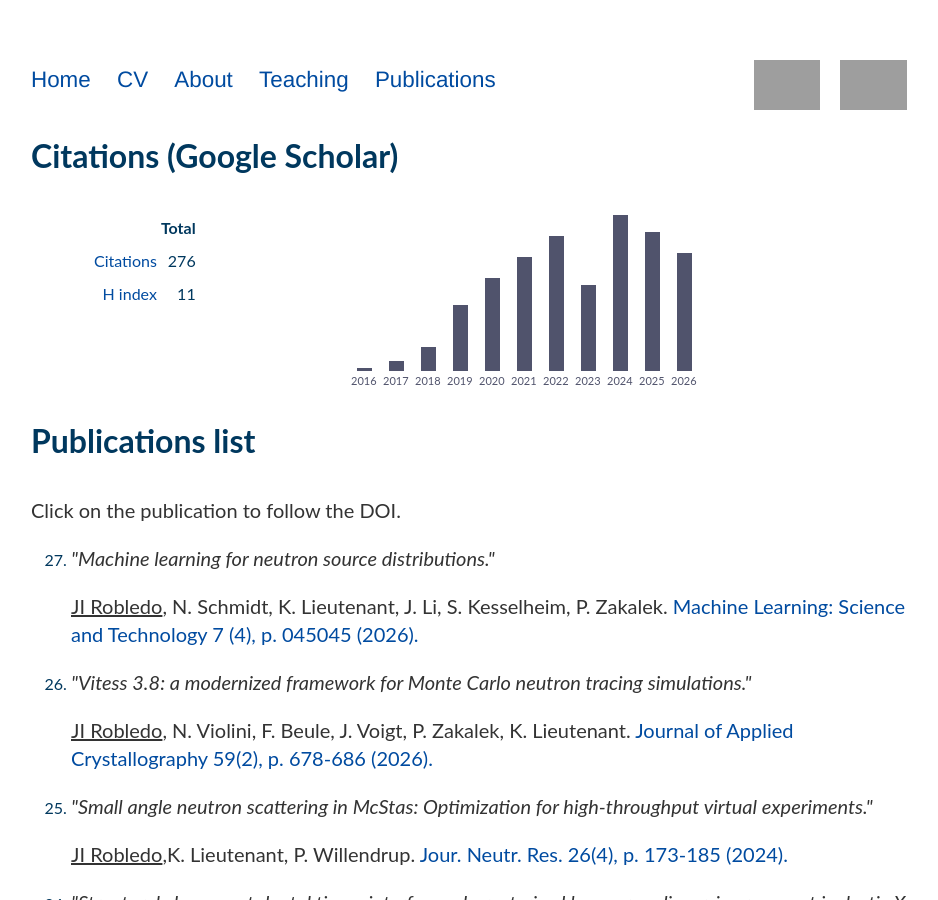
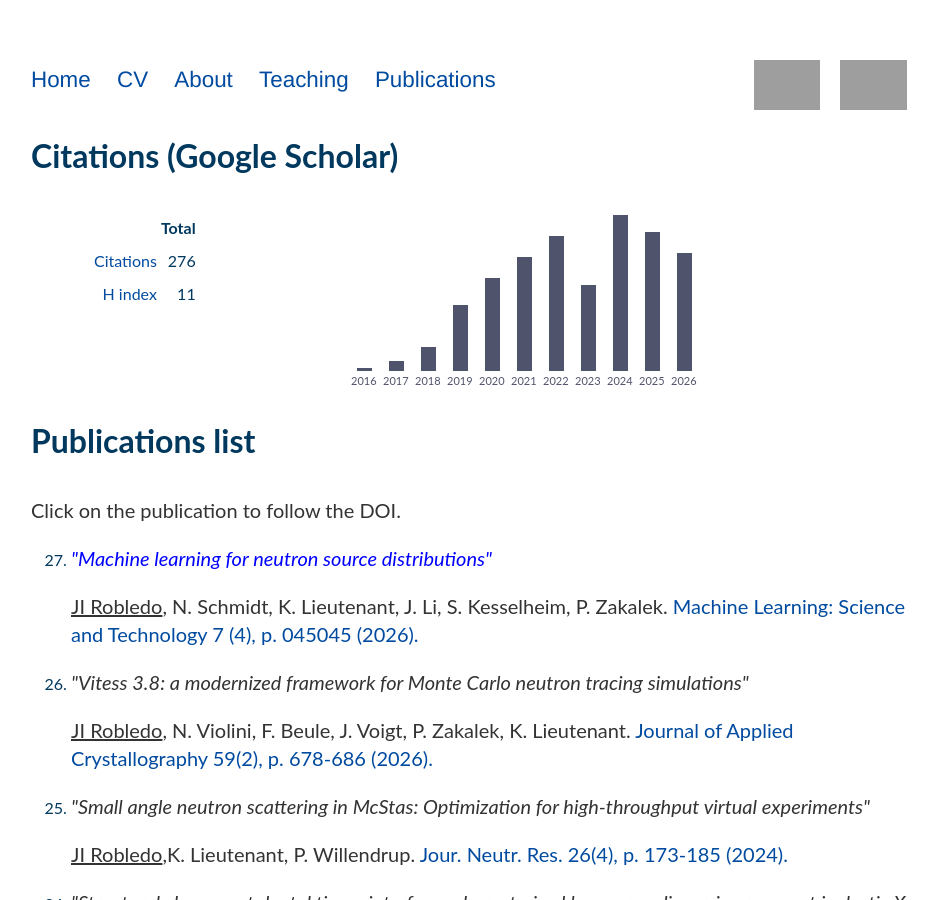
Before and after one commit to jorobledo/jorobledo.github.io, a Jekyll site: the page built from publications/index.html, in a window 1280 px wide and 900 px high. Shown: the whole window, without its empty margins (161-1099 px from the left). Built offline with Jekyll 4.4.1, drawn with Linux system fonts in a browser that asks for light colours; grey boxes are pictures that could not be loaded.

Commit message:
format color

```diff
--- a/publications/index.html
+++ b/publications/index.html
@@ -70,14 +70,14 @@ title: Publications
     Click on the publication to follow the DOI.
 </p>
 <ol reversed>
-    <li><p style="font-size:20px">
-        <i>"Machine learning for neutron source distributions."</i> </p><p style="font-size:20px"> <u>JI Robledo</u>, N. Schmidt, K. Lieutenant, J. Li, S. Kesselheim, P. Zakalek. <a href="https://doi.org/10.1088/2632-2153/ae8d7e"> Machine Learning: Science and Technology 7 (4), p. 045045 (2026). </a>
+    <li><p style="font-size:20px; color:blue;">
+        <i>"Machine learning for neutron source distributions"</i> </p><p style="font-size:20px"> <u>JI Robledo</u>, N. Schmidt, K. Lieutenant, J. Li, S. Kesselheim, P. Zakalek. <a href="https://doi.org/10.1088/2632-2153/ae8d7e"> Machine Learning: Science and Technology 7 (4), p. 045045 (2026). </a>
     </p></li>
     <li><p style="font-size:20px">
-        <i>"Vitess 3.8: a modernized framework for Monte Carlo neutron tracing simulations."</i> </p><p style="font-size:20px"> <u>JI Robledo</u>, N. Violini, F. Beule, J. Voigt, P. Zakalek, K. Lieutenant. <a href="https://doi.org/10.1107/S1600576726001093"> Journal of Applied Crystallography 59(2), p. 678-686 (2026). </a>
+        <i>"Vitess 3.8: a modernized framework for Monte Carlo neutron tracing simulations"</i> </p><p style="font-size:20px"> <u>JI Robledo</u>, N. Violini, F. Beule, J. Voigt, P. Zakalek, K. Lieutenant. <a href="https://doi.org/10.1107/S1600576726001093"> Journal of Applied Crystallography 59(2), p. 678-686 (2026). </a>
     </p></li>
     <li><p style="font-size:20px">
-        <i>"Small angle neutron scattering in McStas: Optimization for high-throughput virtual experiments."</i> </p><p style="font-size:20px"> <u>JI Robledo</u>,K. Lieutenant, P. Willendrup. <a href="https://doi.org/10.1177/10238166251313936"> Jour. Neutr. Res. 26(4), p. 173-185 (2024). </a>
+        <i>"Small angle neutron scattering in McStas: Optimization for high-throughput virtual experiments"</i> </p><p style="font-size:20px"> <u>JI Robledo</u>,K. Lieutenant, P. Willendrup. <a href="https://doi.org/10.1177/10238166251313936"> Jour. Neutr. Res. 26(4), p. 173-185 (2024). </a>
     </p></li>
     <li><p style="font-size:20px">
         <i>"Structural changes at dental tissue interfaces characterized by energy‐dispersive resonant inelastic X‐ray scattering and FTIR techniques"</i> </p><p style="font-size:20px"> H.J. Sanchez, J.J. Leani,  <u>JI Robledo</u>, M. Grenon, A. Marcelli, A. Migliori, Y. Wang, Z. Qi. <a href="https://doi.org/10.1002/xrs.3454"> X-Ray Spectrom. 54(3) p. 254-263 (2024). </a>
```
